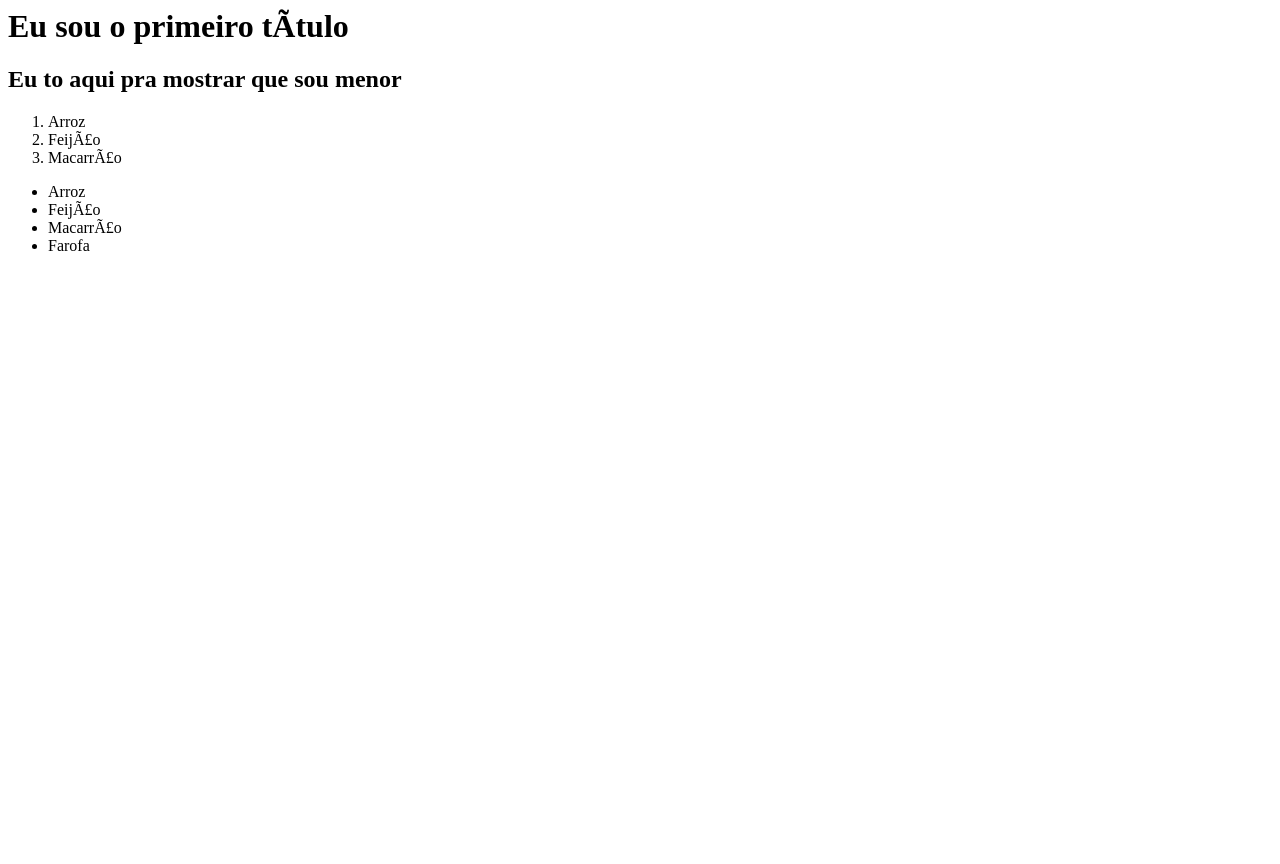
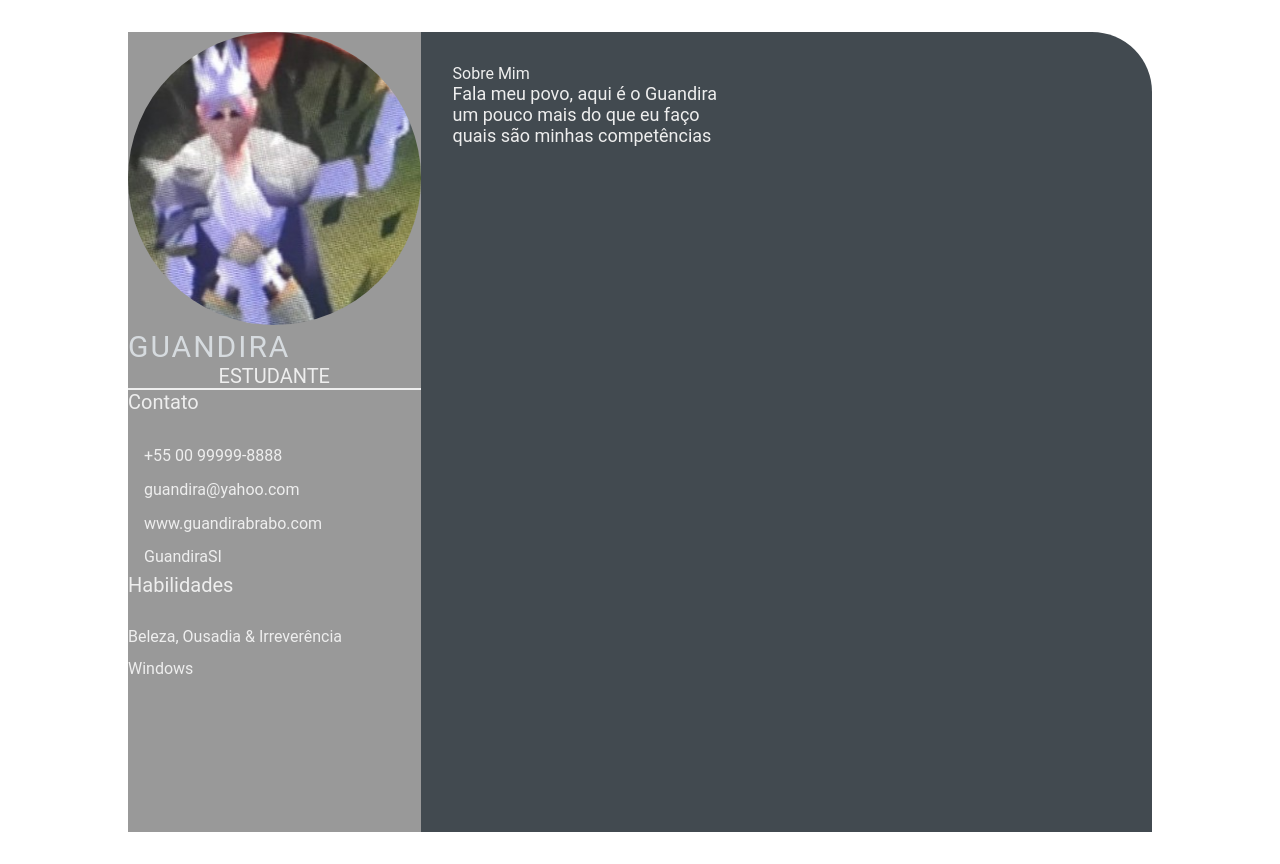
Before and after one commit to GuandiraSI/devweekgit.github.io, a plain HTML site: page index.html in a window 1280 px wide. Before the commit the page ends 800 px from the top, so only its background shows below. Drawn offline with Linux system fonts and the light colour scheme.

Commit message:
feature: Edit Index, add CSS and image (#2)

```diff
--- a/index.html
+++ b/index.html
@@ -1,22 +1,54 @@
-<html>
-    <head>
-        <title>
-            Fala meu povo! Ta faltando o charset
-        </title>
-    </head>
-    <body>
-        <h1>Eu sou o primeiro título</h1>
-        <h2>Eu to aqui pra mostrar que sou menor</h2>
-    </body>
-    <ol>
-        <li>Arroz</li>
-        <li>Feijão</li>
-        <li>Macarrão</li>
-    </ol>
-    <ul>
-        <li>Arroz</li>
-        <li>Feijão</li>
-        <li>Macarrão</li>
-        <li>Farofa</li>
-    </ul>
+<!DOCTYPE HTML>
+<html lang="en">
+<head>
+    <meta charset="UTF-8">
+    <meta http-equiv="X-UA-Compatible" content="IE=edge">
+    <meta name="viewport" content="width=device-width, initial-scale=1.0">
+    <title>Currículo Guandira</title>
+
+    <link rel="stylesheet" href="style.css">
+</head>
+<body>
+    <main class="resume-contents">
+        <section class="left-section">
+            <section class="left-section-content">
+                <div class="profile">
+                    <img class="profile-image" src="img/profile-image.jpeg" alt="Profile image">
+                    <p class="name">Guandira</p>
+                    <p class="profession">Estudante</p>
+                </div>
+                <div class="contact-info">
+                    <p class="left-title">Contato</p>
+                    <ul>
+                        <li><i class="fa fa-phone"></i>+55 00 99999-8888</li>
+                        <li><i class="fa fa-envelope"></i>guandira@yahoo.com</li>
+                        <li><i class="fa fa-globe"></i>www.guandirabrabo.com</li>
+                        <li><i class="fa fa-github"></i>GuandiraSI</li>
+                    </ul>
+                </div>
+                <div class="skills">
+                    <p class="left-title">Habilidades</p>
+                    <ul>
+                        <li><p>Beleza, Ousadia & Irreverência</p></li>
+                        <li><p>Windows</p></li>
+                    </ul>
+                </div>
+            </section>
+        </section>
+
+        <section class="right-section">
+            <div class="right-section-contents">
+                <section class="about gap">
+                    <div class="right-title">Sobre Mim</div>
+                    <p class="about-me-contents">
+                    Fala meu povo, aqui é o Guandira<br>
+                    um pouco mais do que eu faço<br>
+                    quais são minhas competências<br>
+                    </p>
+
+                </section>
+            </div>
+        </section>
+    </main>
+</body>
 </html>
--- /dev/null
+++ b/style.css
@@ -0,0 +1,103 @@
+* {
+    margin: 0;
+    padding: 0;
+    box-sizing: border-box;
+    list-style: none;
+    font-family: 'Roboto', sans-serif;
+}
+
+.resume-contents {
+    min-height: 100vh;
+    width: 80%;
+    margin: 2rem auto;
+    display: grid;
+    grid-template-columns: repeat(7, 1fr);
+}
+
+.left-section {
+    grid-column: span 2;
+    height: 100%;
+    background-color: #999999;
+}
+
+.right-section {
+    grid-column: span 5;
+    height: 100%;
+    background-color: #424a50;
+    border-radius: 0px 60px 0px 0px;
+}
+
+.left-section-contents{
+    padding: 2rem 2rem;
+}
+
+.profile {
+    width: 100%;
+    border-bottom: 2px solid #eeeeee;
+}
+
+.profile .profile-image {
+    width: 100%;
+    border-radius: 100%;
+}
+
+.name {
+    color: #D6DBDF;
+    font-size: 30px;
+    letter-spacing: 2px;
+    text-transform: uppercase;
+}
+
+.profession {
+    color: #eeeeee;
+    font-size: 20px;
+    text-transform: uppercase;
+    text-align: center;
+}
+
+/* .contact-info { border-bottom: 2px solid #1B2631; } */
+.left-title {
+    color: #eeeeee;
+    font-size: 20px;
+}
+
+.contact-info ul {
+    padding-top: 1.5rem;
+}
+
+.contact-info ul li,
+.references ul li {
+    padding: .4rem 0;
+    color: #eeeeee;
+}
+
+.contact-info ul li i,
+.references ul li i {
+    padding-right: 1rem;
+    font-size: 18px;
+    color: #eeeeee;
+}
+
+.skills ul {
+    padding-top: 1.5rem;
+}
+.skills ul li p {
+    padding: .4rem 0;
+    color: #eeeeee;
+}
+
+.right-section-contents {
+    padding: 2rem 2rem;
+}
+
+.right-title {
+    color: #eeeeee;
+}
+
+.gap {
+    padding-bottom: 2rem;
+}
+.about-me-contents {
+    font-size: 18px;
+    color: #eeeeee;
+}
```
Also changed, not shown: img/profile-image.jpeg (added).
